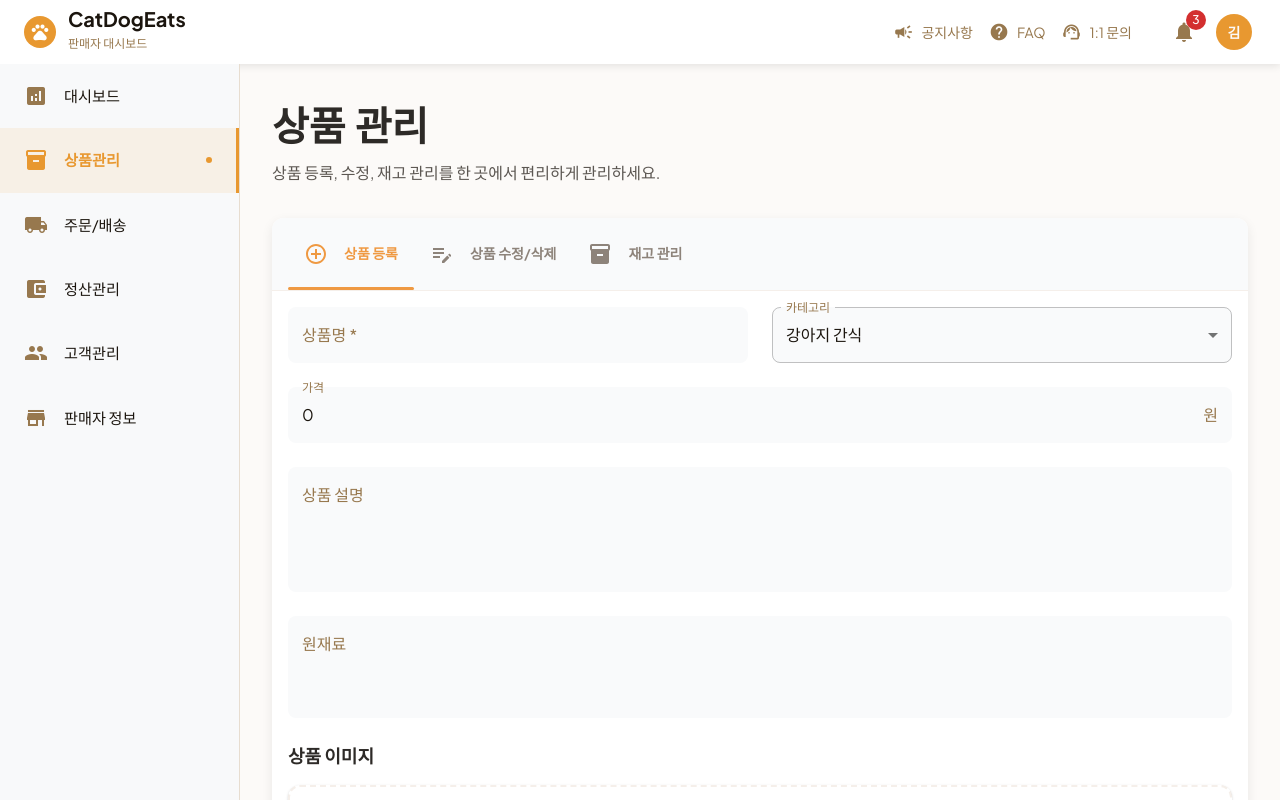
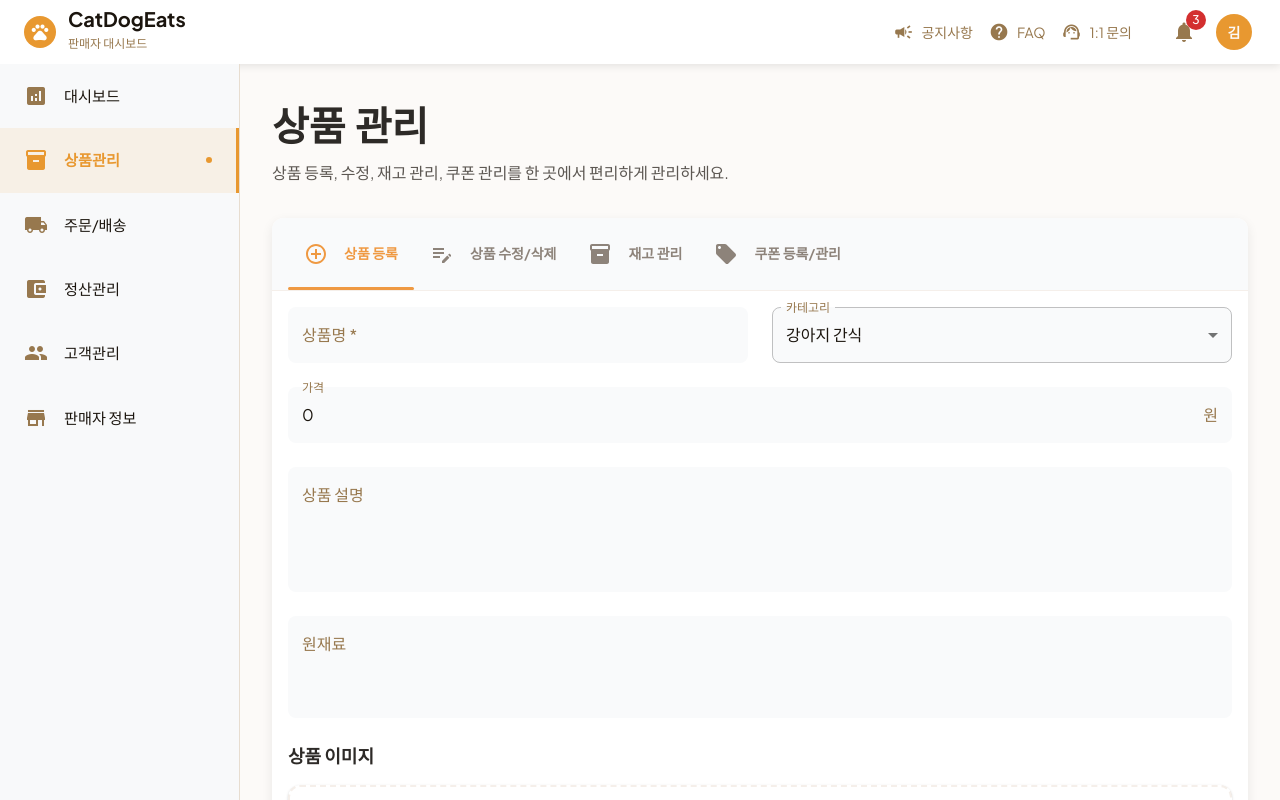
Before and after one commit to prgrms-aibe-devcourse/AIBE1-final-Team05-Frontend-prototype, a React (Vite) app: page /seller/products in a window 1280 px wide. Built offline with nearby package versions, Linux system fonts and the light colour scheme.

Commit message:
modify: 쿠폰 관리 탭 추가

```diff
--- a/src/pages/SellerDashboardPage/ProductManagementPage.tsx
+++ b/src/pages/SellerDashboardPage/ProductManagementPage.tsx
@@ -14,6 +14,7 @@ import {
   AddCircleOutline as AddIcon,
   EditNote as EditIcon,
   Inventory as InventoryIcon,
+  LocalOffer as CouponIcon,
 } from "@mui/icons-material";
 import {
   ProductRegistrationForm,
@@ -21,6 +22,7 @@ import {
   InventoryManagement,
   ProductFormData,
 } from "@/components/ProductManagement";
+import CouponManagement from "@/components/ProductManagement/components/CouponManagement";
 
 interface TabPanelProps {
   children?: React.ReactNode;
@@ -73,6 +75,11 @@ const ProductManagementPage: React.FC = () => {
       icon: <InventoryIcon />,
       component: <InventoryManagement />,
     },
+    {
+      label: "쿠폰 등록/관리",
+      icon: <CouponIcon />,
+      component: <CouponManagement />,
+    },
   ];
 
   return (
@@ -92,7 +99,7 @@ const ProductManagementPage: React.FC = () => {
           상품 관리
         </Typography>
         <Typography variant="body1" sx={{ color: "#5c5752", fontSize: "1rem" }}>
-          상품 등록, 수정, 재고 관리를 한 곳에서 편리하게 관리하세요.
+          상품 등록, 수정, 재고 관리, 쿠폰 관리를 한 곳에서 편리하게 관리하세요.
         </Typography>
       </Box>
 
@@ -114,7 +121,8 @@ const ProductManagementPage: React.FC = () => {
           <Tabs
             value={tabValue}
             onChange={handleTabChange}
-            variant={isMobile ? "fullWidth" : "standard"}
+            variant={isMobile ? "scrollable" : "standard"}
+            scrollButtons={isMobile ? "auto" : false}
             sx={{
               px: 2,
               "& .MuiTab-root": {
```
